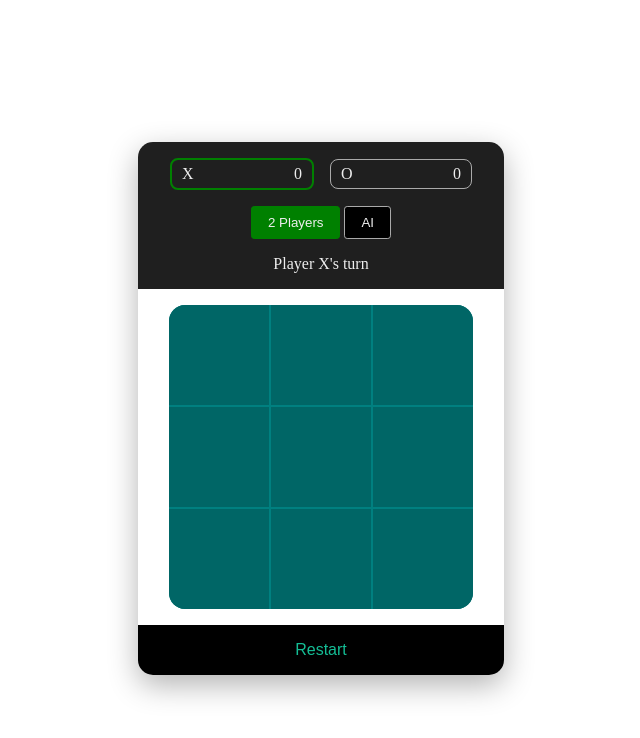
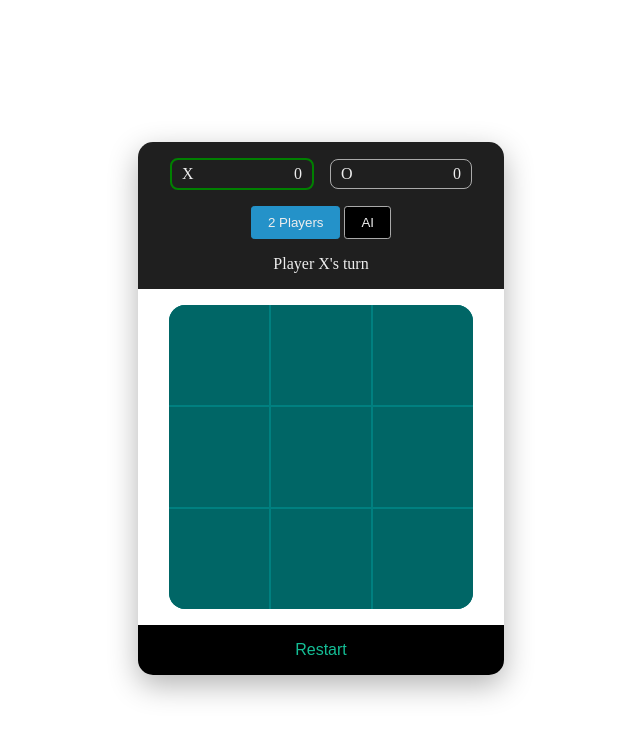
Before and after one commit to phucle-frontend/tictactoe, a plain HTML site: page index.html in a window 1280 px wide. Shown: the whole page, without its empty margins (319-959 px from the left). Drawn offline with Linux system fonts and the light colour scheme.

Commit message:
style: change btn-mode-active color

```diff
--- a/style.css
+++ b/style.css
@@ -73,8 +73,8 @@ body {
 }
 
 .btn-mode-active {
-    background: green;
-    border: 1px solid green;
+    background: #2492c9;
+    border: 1px solid #2492c9;
 }
 
 .text-indication-winning {
```
